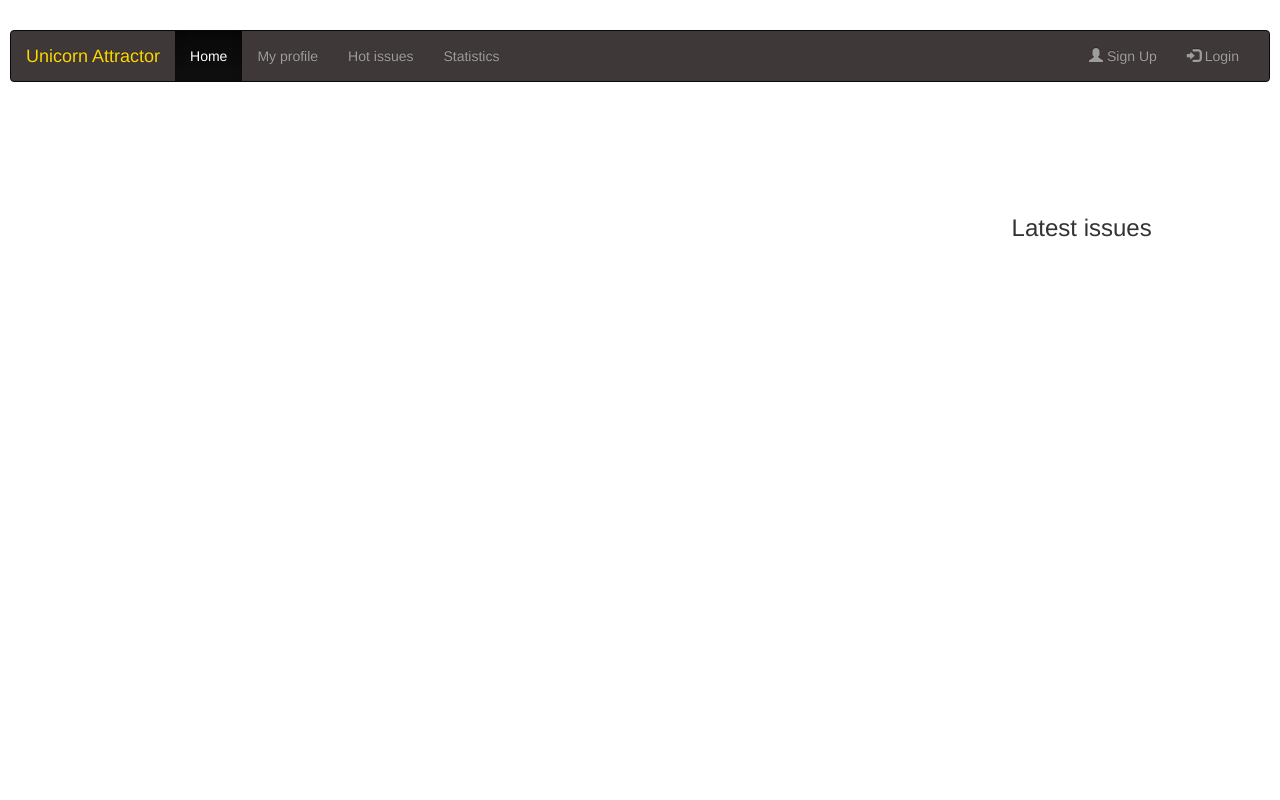
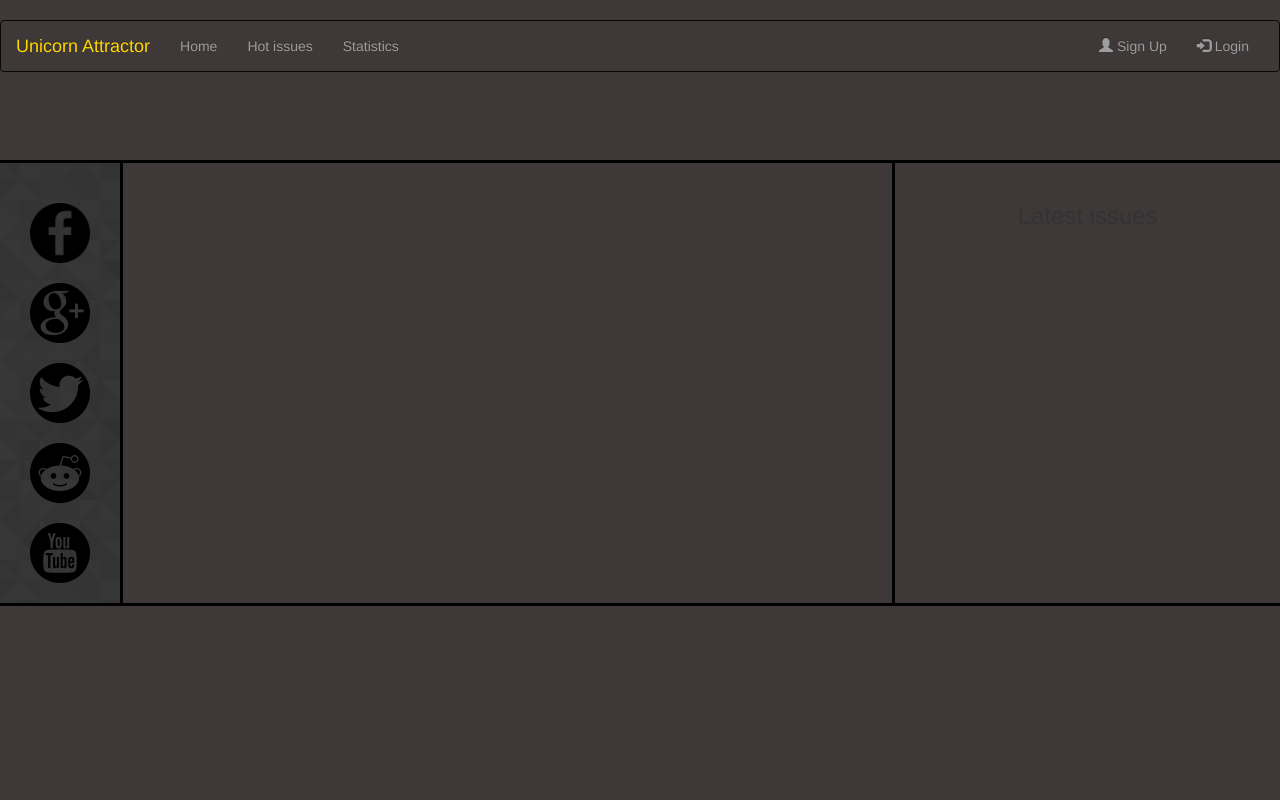
Before and after one commit to TaigaTenori/project5-IssueTracker, a Django app: page /issues/ in a window 1280 px wide. Run offline with Django 3.2, Linux system fonts and the light colour scheme; data that the repository does not hold is empty; some libraries are stand-ins or nearby versions.

Commit message:
More visual overhauls Added Hot Issues (which is essentialy most upvoted atm Added side social logos

```diff
--- a/IssueTrack/urls.py
+++ b/IssueTrack/urls.py
@@ -16,7 +16,7 @@
 from django.contrib import admin
 from django.urls import path
 from accounts.views import accounts_index, logout, login, register, accounts_profile
-from issues.views import issues_list, new_issue, issue_details, add_bug_upvote
+from issues.views import issues_list, new_issue, issue_details, add_bug_upvote, hot_issues
 from cart.views import add_upvote, view_cart, cart_remove
 from checkout.views import checkout
 from comments.views import add_comment
@@ -25,12 +25,12 @@
 urlpatterns = [
     path('', accounts_index),
     path('admin/', admin.site.urls),
-    path('accounts/', accounts_index, name='profile'), #display profile after logging in?
-    path('accounts/profile/<request_username>', accounts_profile,  name='request_username'),
+    path('accounts/profile/<request_username>', accounts_profile,  name='profile'),
     path('accounts/logout', logout, name='logout'),
     path('accounts/login/', login, name='login'),
     path('accounts/register', register, name='register'),
     path('issues/', issues_list, name='home'),
+    path('issues/hot', hot_issues, name='hot_issues'),
     path('issues/new/', new_issue, name='new_issue'),
     path('issues/<pk>', issue_details, name='issue_details'),
     path('issues/add_bug_upvote/<issue_id>', add_bug_upvote, name='add_bug_upvote'),
--- a/accounts/templates/index.html
+++ b/accounts/templates/index.html
@@ -10,4 +10,4 @@
     {% else %}
         Log in to see your profile information
     {% endif %}
-{% endblock %}
+{% endblock content %}
--- a/issues/templates/issues.html
+++ b/issues/templates/issues.html
@@ -2,7 +2,7 @@
 
 {% block content %}
 
-    <div class="row " style="text-align: center; background-color: white;width: 100%">
+    <div class="row " style="text-align: center;">
         <div class="content " style=" margin: 0 auto; width: 70%">
             {% for issue in issues %}
 
@@ -19,11 +19,11 @@
                     Progress: <span style="color: gold"> {{ issue.progress }}</span><span style="color: white;"> {{ issue.name }} </span> <span style="float: right;color: #77A4DE">Upvotes: {{ issue.upvotes }} </span>
                 </div>
                 <div class="panel-body">
-            <p> {{ issue.body|linebreaks|truncatechars:50 }} {% lorem 1 p %} </p>
+                    <p> {{ issue.body|linebreaks|truncatechars:50 }} </p>
 
                 </div>
                 <div class="panel-footer" style="text-align: left">
-            <span style="margin-left:0">Posted by: <a href=" {% url 'request_username' issue.author %} ">{{ issue.author }}</a></span>
+                    <span style="margin-left:0">Posted by: <a href=" {% url 'profile' issue.author %} ">{{ issue.author }}</a></span>
                     <span style="float:right;"> <a href=" {% url 'issue_details' issue.id %}">View Details </a></span>
                 </div>
 
--- a/issues/views.py
+++ b/issues/views.py
@@ -7,6 +7,10 @@
 from comments.forms import CommentForm
 from comments.models import Comment
 # Create your views here.
+
+def hot_issues(request):
+    issues = IssueModel.objects.all().order_by('-upvotes')
+    return render(request, 'issues.html', { 'issues':issues})
 
 def issues_list(request):
     users = User.objects.all()
--- a/static/css/style.css
+++ b/static/css/style.css
@@ -9,20 +9,21 @@
   grid-template-areas:
     'header header header header header header'
     'left main main main right right'
-    'left footer footer footer footer footer';
+    'footer footer footer footer footer footer';
 
   grid-template-columns: 120px 2fr 2fr 2fr 1fr 2fr;
-  grid-template-rows: 20vh auto 10vh;
-  grid-gap: 5px;
+  grid-template-rows: 20vh auto minmax(10vh, 15vh);
+  grid-gap: 3px;
 
-  background-color: white;
-  padding: 10px;
+  background-color: black;
+  padding: 0;
 
-  height: 100vh;
+
 }
 
 .grid-container > div {
-  background-color: white;
+
+  background-color: #3f3838;;
   text-align: center;
   padding: 20px 0;
 }
@@ -33,11 +34,14 @@
 
 }
 
-
+.grid-left {
+  background: url('/static/img/prism.png') 50% 0 repeat fixed;
+}
 
 body {
     left: 0 !important;
     top: 0 !important;
+    background-color: #3f3838;
 
 }
 
@@ -85,3 +89,25 @@
 .navbar-inverse .navbar-brand {
    color: gold;
  }
+
+ hr {
+   color: black;
+ }
+
+ .panel-body {
+
+   background-color: #bacbd8;
+ }
+
+.social .side-social-logo {
+   width: 60px;
+   display: inline-block;
+   padding-top: 20px;
+  z-index: 100;
+  -webkit-filter: brightness(50%);
+ }
+
+.social .side-social-logo:hover {
+  width: 70px;
+  cursor: pointer;
+}
--- a/templates/base.html
+++ b/templates/base.html
@@ -1,4 +1,4 @@
-<html>
+<!DOCTYPE html><html lang="en">
     <head>
         {% load static %}
 
@@ -40,12 +40,17 @@
 
                       <ul class="nav navbar-nav">
                         {% if user.is_authenticated %}
-                            <li><button class="btn btn-danger navbar-btn">New Issue</button></li>
+                            <li>>
+                                <form style="display:inline" action="{% url 'new_issue' %}">
+                                    <button class="btn btn-danger navbar-btn">New Issue</button>
+                                </form>
+                            </li>
+                            <li><a href="{% url 'profile' user.username %}">My profile</a></li>
                         {% endif %}
-                        <li class="active"><a href="{% url 'home' %}">Home</a></li>
+                        <li><a href="{% url 'home' %}">Home</a></li>
+                        <!--<li class="active"><a href="{% url 'home' %}">Home</a></li>-->
 
-                        <li><a href="{% url 'profile' %}">My profile</a></li>
-                        <li><a href="#">Hot issues</a></li>
+                        <li><a href="{% url 'hot_issues' %}">Hot issues</a></li>
                         <li><a href="">Statistics</a></li>
                       </ul>
 
@@ -79,7 +84,15 @@
 
             </div>
 
-            <div class="grid-left"></div>
+            <div class="grid-left">
+                <div class="social">
+                    <img class="side-social-logo" src=" {% static 'img/facebook.png' %}"/>
+                    <img class="side-social-logo" src=" {% static 'img/google.png' %}"/>
+                    <img class="side-social-logo" src=" {% static 'img/twitter.png' %}"/>
+                    <img class="side-social-logo" src=" {% static 'img/reddit.png' %}"/>
+                    <img class="side-social-logo" src=" {% static 'img/youtube.png' %}"/>
+                </div>
+            </div>
             <div class="grid-main">
                 {%if messages %}
                 <hr/>
```
Also changed, not shown: issues/templates/issue_details.html (+9 -5 lines), static/img/facebook.png (added), static/img/google.png (added), static/img/prism.png (added), static/img/reddit.png (added), static/img/twitter.png (added), static/img/youtube.png (added). Lines whose indentation alone changed are shown as unchanged.
